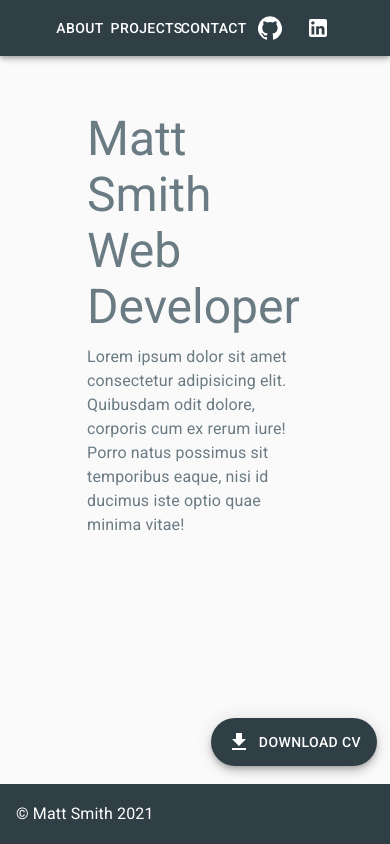
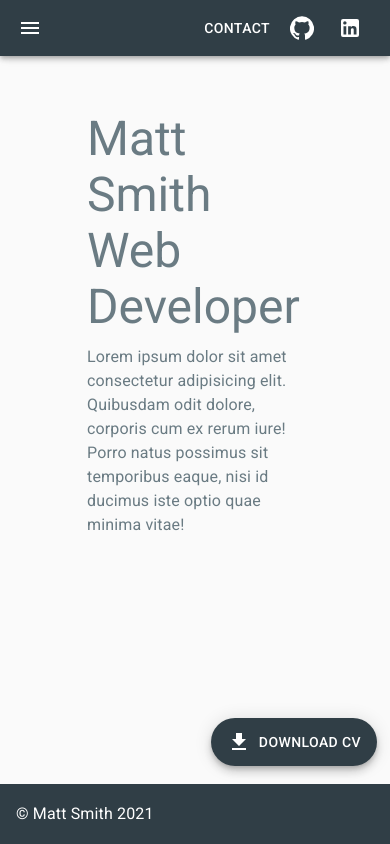
Before and after one commit to muks80/port, a Next.js app: page / in a window 390 px wide. Built offline with nearby package versions, Linux system fonts and the light colour scheme.

Commit message:
responsive navbar

```diff
--- a/components/Layout.js
+++ b/components/Layout.js
@@ -1,10 +1,23 @@
 import Link from 'next/link';
-import { AppBar, Toolbar, Typography, Button, IconButton, Badge, Container, Box } from '@material-ui/core';
+import { AppBar, Toolbar, Typography, Button, IconButton, Badge, Container, Box, Drawer, MenuItem } from '@material-ui/core';
 import { makeStyles } from '@material-ui/core/styles';
 import GitHubIcon from '@material-ui/icons/GitHub';
 import LinkedInIcon from '@material-ui/icons/LinkedIn';
+import MenuIcon from '@material-ui/icons/Menu';
 import PopUp from './PopUp';
 import FloatingActionButton from './FloatingActionButton';
+import { useEffect, useState } from 'react';
+
+const headersData = [
+    {
+        label: 'About',
+        href: '/'
+    },
+    {
+        label: 'Projects',
+        href: '/projects'
+    }
+]
 
 const useStyles = makeStyles((theme) => {
     return {
@@ -18,7 +31,21 @@ const useStyles = makeStyles((theme) => {
             color: theme.palette.primary.contrastText,
             textDecoration: 'none'
         },
-        body: {
+        root: {
+            '& .MuiPaper-root': {
+                backgroundColor: theme.palette.primary.dark
+            }
+        },
+        drawer: {
+            backgroundColor: theme.palette.primary.dark,
+            width: '200px',
+            paddingTop: '5px'
+        },
+        drawerText: {
+            color: theme.palette.primary.contrastText,
+            backgroundColor: theme.palette.primary.dark
+        },
+        footer: {
             background: theme.palette.primary.dark,
             height: '60px',
             bottom: '0px',
@@ -32,15 +59,19 @@ const useStyles = makeStyles((theme) => {
 
 export default function Layout({children}) {
     const classes = useStyles();
+    const [mobileView, setMobileView] = useState(false);
+    const [drawerOpen, setDrawerOpen] = useState(false);
 
-    return(
-        <div>
-            <AppBar fixed='true' className={classes.appbar}>
+    const displayDesktop = () => {
+        return (
             <Container>
                 <Container>
                     <Toolbar className={classes.toolbar}>
-                            <Link href="/" passHref><Button className={classes.text}>About</Button></Link>
-                            <Link href="/projects" passHref><Button className={classes.text}>Projects</Button></Link>
+                    <div>
+                    {headersData.map(({ label, href }) => (
+                    <Link href={href} key={label} passHref><Button className={classes.text}>{label}</Button></Link>
+                    ))}
+                    </div>
                     <PopUp/>
                     <IconButton className={classes.text} href='https://github.com/muks80' target='_blank'>
                         <Badge>
@@ -55,14 +86,83 @@ export default function Layout({children}) {
                     </Toolbar>
                 </Container>
             </Container>
+        )
+    }
+
+    const getDrawerChoices = () => {
+        return headersData.map(({ label, href }) => (
+            <Link href={href} key={label} passHref><MenuItem className={classes.drawerText}>{label}</MenuItem></Link>
+        ));
+    };
+
+    const displayMobile = () => {
+
+        const handleDrawerOpen = () => {
+            setDrawerOpen(true);
+        }
+        const handleDrawerClose = () => {
+            setDrawerOpen(false);
+        }
+
+        return (
+            <Toolbar style={{paddingLeft: 0}}>
+                <IconButton
+                  edge="start"
+                  style={{
+                    color: "inherit",
+                    flexGrow: 1,
+                    justifyContent: 'left',
+                    paddingLeft: '30px'
+                  }}
+                  onClick={handleDrawerOpen}
+                >
+                  <MenuIcon />
+                </IconButton>
+                <Drawer anchor='left' open={drawerOpen} className={classes.root} onClose={handleDrawerClose}>
+                    <div className={classes.drawer}>{getDrawerChoices()}</div>
+                </Drawer>
+                <PopUp/>
+                <IconButton className={classes.text} href='https://github.commuks80'target='_blank'>
+                    <Badge>
+                        <GitHubIcon/>
+                    </Badge>
+                </IconButton>
+                <IconButton className={classes.text}>
+                <Badge>
+                    <LinkedInIcon/>
+                </Badge>
+                </IconButton>
+            </Toolbar>
+        )
+    }
+
+    useEffect(() => {
+        const setResponsiveness = () => {
+            return window.innerWidth < 900 ? setMobileView(true) : setMobileView(false);
+        }
+
+        setResponsiveness();
+        window.addEventListener("resize", () => setResponsiveness());
+
+        return () => {
+            window.removeEventListener("resize", () => setResponsiveness());
+        }
+    }, []);
+
+    return(
+        <div>
+            <div>
+                <AppBar fixed='true' className={classes.appbar}>
+                    {mobileView ? displayMobile() : displayDesktop()}
                 </AppBar>
+            </div>
 
             <div className='page-content'>
                 <FloatingActionButton/>
                 { children }
             </div>
 
-            <Box className={classes.body}>
+            <Box className={classes.footer}>
                 <Container>
                    <Typography variant='body1' className={classes.text}>© Matt Smith 2021</Typography>
                 </Container>
--- a/pages/projects.js
+++ b/pages/projects.js
@@ -25,7 +25,10 @@ const useStyles = makeStyles((theme) => {
             margin: '50px'
         },
         margin: {
-            margin: '50px'
+            display: 'block',
+            marginLeft: 'auto',
+            marginRight: 'auto',
+            width: '90%'
         },
         gridItem: {
             display: 'flex'
```
Also changed, not shown: pages/_error.js (deleted, +0 -16 lines). Lines whose indentation alone changed are shown as unchanged.
